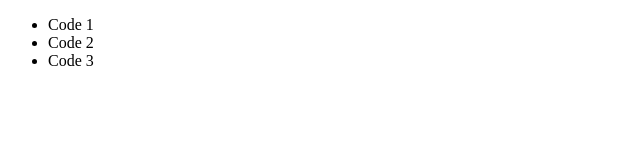
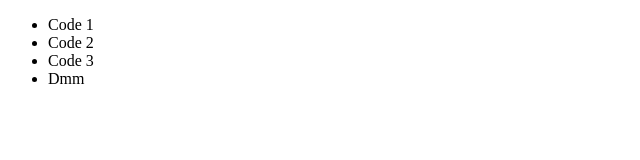
Before and after one commit to Education-Top-List/test, a plain HTML site: page index.html in a window 1280 px wide. Shown: the full height of the page, 0-640 px from the left. Drawn offline with Linux system fonts and the light colour scheme.

Commit message:
Pull dmm ve

```diff
--- a/index.html
+++ b/index.html
@@ -8,6 +8,7 @@
 		<li>Code 1</li>
 		<li>Code 2</li>
 		<li>Code 3</li>
+		<li>Dmm </li>
 	</ul>
 </body>
 </html>
```
